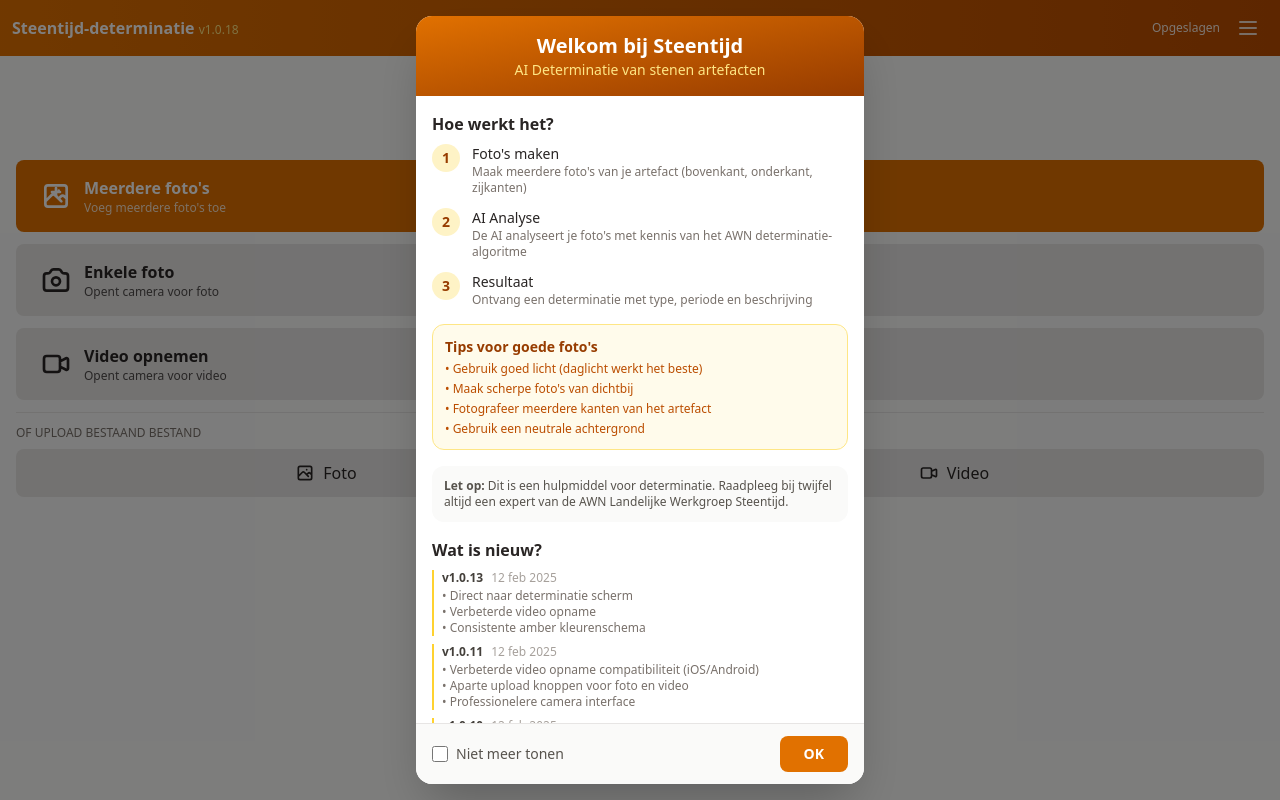
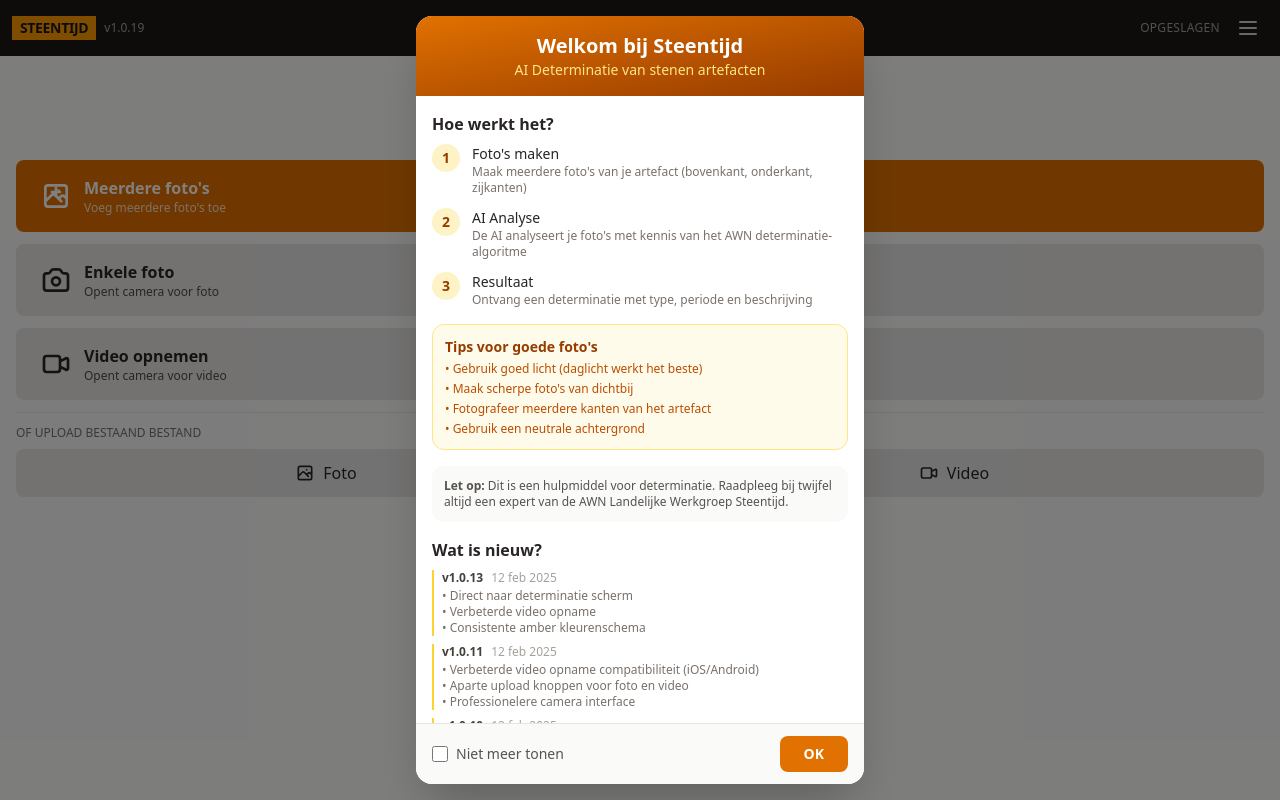
Before and after one commit to mailbvandongen-eng/steentijd-determinatie, a React (Vite) app in the folder app/: page / in a window 1280 px wide. Built offline with nearby package versions, Linux system fonts and the light colour scheme.

Commit message:
v1.0.19: Modern sports TV style header

```diff
--- a/app/src/App.tsx
+++ b/app/src/App.tsx
@@ -11,7 +11,7 @@
 
 type View = 'capture' | 'analyze' | 'result' | 'history';
 
-const APP_VERSION = '1.0.18';
+const APP_VERSION = '1.0.19';
 
 interface CapturedData {
   type: 'photo' | 'video' | 'multi-photo';
@@ -98,12 +98,15 @@
   if (view === 'capture') {
     return (
       <div className="h-full flex flex-col overflow-hidden">
-        <div className="bg-gradient-to-r from-amber-600 to-amber-700 px-3 py-2 flex items-center justify-between shrink-0">
-          <h1 className="text-white font-semibold">Steentijd-determinatie <span className="text-amber-200 text-xs font-normal">v{APP_VERSION}</span></h1>
+        <div className="bg-stone-900 px-3 py-2 flex items-center justify-between shrink-0">
+          <div className="flex items-center gap-2">
+            <div className="bg-amber-500 text-stone-900 px-2 py-0.5 font-black text-sm tracking-tight">STEENTIJD</div>
+            <span className="text-stone-400 text-xs">v{APP_VERSION}</span>
+          </div>
           <div className="flex items-center">
             <button
               onClick={() => setView('history')}
-              className="text-white/90 hover:text-white px-2 py-1 text-xs"
+              className="text-stone-400 hover:text-white px-2 py-1 text-xs uppercase tracking-wide"
             >
               Opgeslagen
             </button>
```
